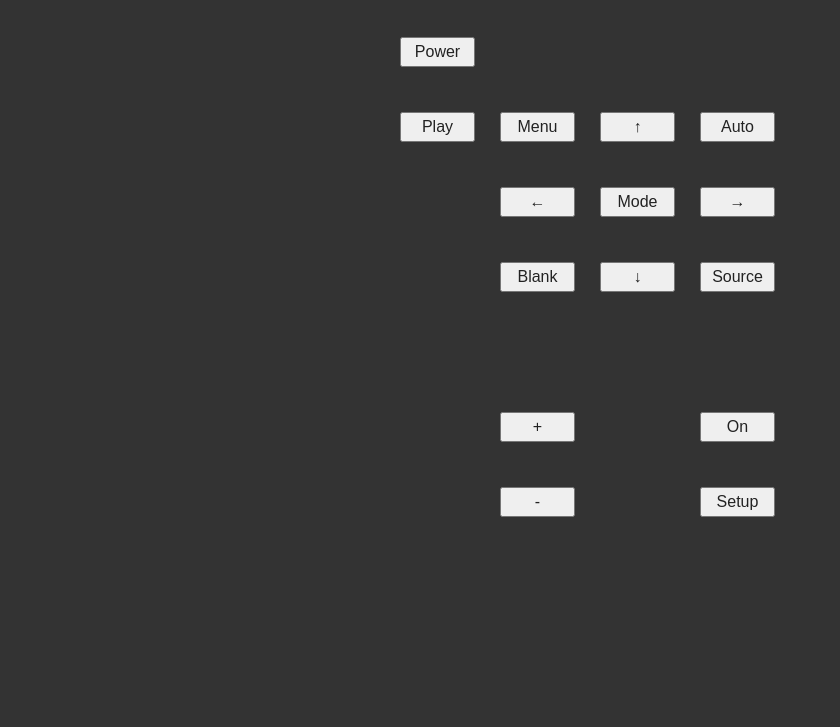
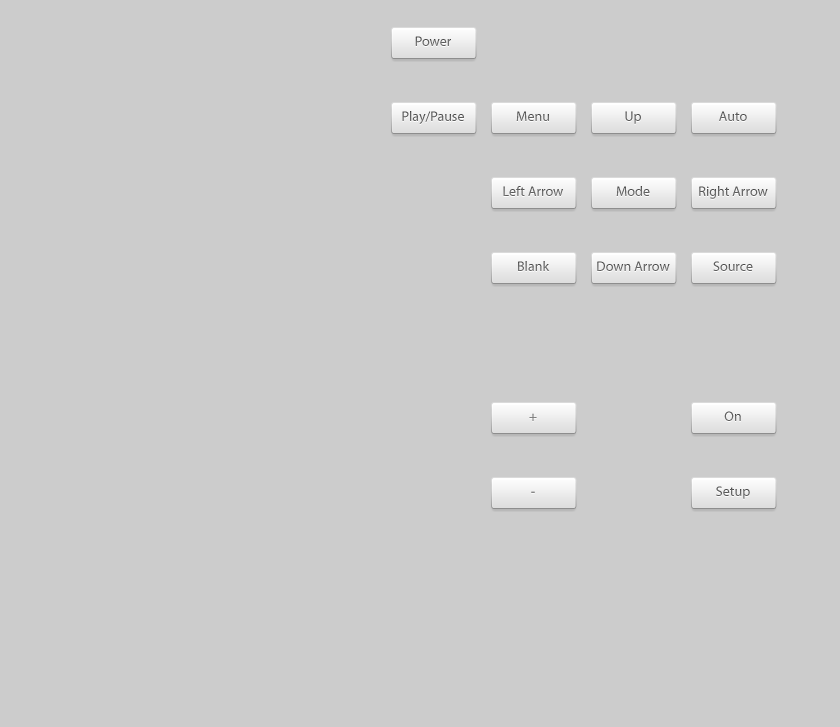
Before and after one commit to justinireland/MP522ST-control, a plain HTML site: page app/index.html in a window 1280 px wide. Shown: the part 73-800 px from the top of the page, without its empty margins (0-840 px from the left). Drawn offline with nearby package versions, Linux system fonts and the light colour scheme.

Commit message:
client app working with basic sprite image buttons

```diff
--- a/app/css/style.css
+++ b/app/css/style.css
@@ -171,7 +171,7 @@ table button, table input { *overflow: auto; }
  * 2. Allow styling of clickable form elements in iOS
  */
 
-button, input[type="button"], input[type="reset"], input[type="submit"] { cursor: pointer; -webkit-appearance: button; }
+button, input[type="button"], input[type="reset"], input[type="submit"] { cursor: pointer; -webkit-appearance: none; }
 
 /*
  * Consistent box sizing and appearance
@@ -212,7 +212,7 @@ td { vertical-align: top; }
    ========================================================================== */
 
 body {
-	background-color:#333;
+	background-color: #CCC;
 }
 
 #main {
@@ -223,10 +223,74 @@ body {
 }
 
 .pushbutton {
-	margin: 10px;
-	height: 30px;
-	width: 75px;
+	background: url(/img/buttons.png) no-repeat 0 0;
+	cursor:pointer;
+	width: 88px;
+	height: 35px;
+	display: block;
+	text-indent: -9999px;
 }
+
+#power 			{background-position: 0px 0px;}
+#power:hover 	{background-position: 0px -41px;}
+#power:active 	{background-position: 0px -82px;}
+
+#play-pause			{background-position: -88px 0px;}
+#play-pause:hover 	{background-position: -88px -41px;}
+#play-pause:active	{background-position: -88px -82px;}
+
+#menu 			{background-position: -176px 0px;}
+#menu:hover 	{background-position: -176px -41px;}
+#menu:active 	{background-position: -176px -83px;}
+
+#up-arrow			{background-position: -264px 0px;}
+#up-arrow:hover		{background-position: -264px -41px;}
+#up-arrow:active 	{background-position: -264px -82px;}
+
+#auto			{background-position: -352px 0px;}
+#auto:hover		{background-position: -352px -41px;}
+#auto:active 	{background-position: -352px -82px;}
+
+#left-arrow			{background-position: -440px 0px;}
+#left-arrow:hover	{background-position: -440px -41px;}
+#left-arrow:active 	{background-position: -440px -82px;}
+
+#mode			{background-position: -528px 0px;}
+#mode:hover		{background-position: -528px -41px;}
+#mode:active 	{background-position: -528px -82px;}
+
+#right-arrow		{background-position: -616px 0px;}
+#right-arrow:hover	{background-position: -616px -41px;}
+#right-arrow:active {background-position: -616px -82px;}
+
+#blank			{background-position: -704px 0px;}
+#blank:hover	{background-position: -704px -41px;}
+#blank:active 	{background-position: -704px -82px;}
+
+#down-arrow			{background-position: -792px 0px;}
+#down-arrow:hover	{background-position: -792px -41px;}
+#down-arrow:active 	{background-position: -792px -82px;}
+
+#source			{background-position: -880px 0px;}
+#source:hover	{background-position: -880px -41px;}
+#source:active 	{background-position: -880px -82px;}
+
+#zoom-in		{background-position: -968px 0px;}
+#zoom-in:hover	{background-position: -968px -41px;}
+#zoom-in:active	{background-position: -968px -82px;}
+
+#zoom-out		{background-position: -1056px 0px;}
+#zoom-out:hover	{background-position: -1056px -41px;}
+#zoom-out:active{background-position: -1056px -82px;}
+
+#timer-on			{background-position: -1144px 0px;}
+#timer-on:hover		{background-position: -1144px -41px;}
+#timer-on:active 	{background-position: -1144px -82px;}
+
+#timer-setup		{background-position: -1232px 0px;}
+#timer-setup:hover	{background-position: -1232px -41px;}
+#timer-setup:active {background-position: -1232px -82px;}
+
 
 .col1, .col2, .col3, .col4, .row1, .row2, .row3, .row4, .row5, .row6, .row7 {
 		position:absolute;
--- a/app/index.html
+++ b/app/index.html
@@ -17,7 +17,10 @@
   <meta name="author" content="">
 
   <!-- Mobile viewport optimized: j.mp/bplateviewport -->
-  <meta name="viewport" content="width=device-width,initial-scale=1">
+  <meta name="viewport" content="width=device-width,initial-scale=1,maximum-scale=1,user-scalable=no">
+
+  <!-- Hide browser chrome -->
+  <meta name="apple-mobile-web-app-capable" content="yes" />
 
   <!-- Place favicon.ico and apple-touch-icon.png in the root directory: mathiasbynens.be/notes/touch-icons -->
 
@@ -43,49 +46,49 @@
     <div id="main" role="main">
     <div id="main-wrapper">
     	<div class="col1 row1">
-			<input type="button" class="mp522st pushbutton" value="Power" id="power"/>
+            <div class="mp522st pushbutton" id="power"></div>
         </div>
         <div class="col1 row2">
-	        <input type="button" class="mp522st pushbutton" value="Play" id="play-pause"/>
+            <div class="mp522st pushbutton" id="play-pause"></div>
         </div>
         <div class="col2 row2">
-	        <input type="button" class="mp522st pushbutton" value="Menu" id="menu"/>
+        	<div class="mp522st pushbutton" id="menu"></div>
         </div>
         <div class="col3 row2">
-	        <input type="button" class="mp522st pushbutton" value="&uarr;" id=""/>
+            <div class="mp522st pushbutton" id="up-arrow"></div>
         </div>
         <div class="col4 row2">
-	        <input type="button" class="mp522st pushbutton" value="Auto" id="auto"/>
+        	<div class="mp522st pushbutton" id="auto"></div>
         </div>
         <div class="col2 row3">
-	        <input type="button" class="mp522st pushbutton" value="&larr;" id=""/>
+        	<div class="mp522st pushbutton" id="left-arrow"></div>
         </div>
         <div class="col3 row3">
-	        <input type="button" class="mp522st pushbutton" value="Mode" id="mode"/>
+        	<div class="mp522st pushbutton" id="mode"></div>
         </div>
         <div class="col4 row3">
-	        <input type="button" class="mp522st pushbutton" value="&rarr;" id=""/>
+            <div class="mp522st pushbutton" id="right-arrow"></div>
         </div>
         <div class="col2 row4">
-	        <input type="button" class="mp522st pushbutton" value="Blank" id="blank"/>
+            <div class="mp522st pushbutton" id="blank"></div>
         </div>
         <div class="col3 row4">
-	        <input type="button" class="mp522st pushbutton" value="&darr;" id=""/>
+            <div class="mp522st pushbutton" id="down-arrow"></div>
         </div>
         <div class="col4 row4">
-	        <input type="button" class="mp522st pushbutton" value="Source" id="source"/>
+            <div class="mp522st pushbutton" id="source"></div>
         </div>
         <div class="col2 row6">
-	        <input type="button" class="mp522st pushbutton" value="+" id="zoom+"/>
+            <div class="mp522st pushbutton" id="zoom-in"></div>
         </div>
         <div class="col2 row7">
-	        <input type="button" class="mp522st pushbutton" value="-" id="zoom-"/>
+            <div class="mp522st pushbutton" id="zoom-out"></div>
         </div>
         <div class="col4 row6">
-	        <input type="button" class="mp522st pushbutton" value="On" id="timer-on"/>
+            <div class="mp522st pushbutton" id="timer-on"></div>
         </div>
         <div class="col4 row7">
-	        <input type="button" class="mp522st pushbutton" value="Setup" id="timer-setup"/>
+            <div class="mp522st pushbutton" id="timer-setup"></div>
     	</div>
     </div><!-- end of main-wrapper -->
     </div>
@@ -94,13 +97,11 @@
     </footer>
   </div> <!--! end of #container -->
 
-
   <!-- JavaScript at the bottom for fast page loading -->
 
   <!-- Grab Google CDN's jQuery, with a protocol relative URL; fall back to local if offline -->
   <script src="//ajax.googleapis.com/ajax/libs/jquery/1.6.2/jquery.min.js"></script>
   <script>window.jQuery || document.write('<script src="js/libs/jquery-1.6.2.min.js"><\/script>')</script>
-
 
   <!-- scripts concatenated and minified via ant build script-->
   <script defer src="js/plugins.js"></script>
@@ -108,22 +109,5 @@
   <script src="/nowjs/now.js"></script>
   <!-- end scripts-->
 
-
-  <!-- Change UA-XXXXX-X to be your site's ID -->
-  <script>
-    window._gaq = [['_setAccount','UAXXXXXXXX1'],['_trackPageview'],['_trackPageLoadTime']];
-    Modernizr.load({
-      load: ('https:' == location.protocol ? '//ssl' : '//www') + '.google-analytics.com/ga.js'
-    });
-  </script>
-
-
-  <!-- Prompt IE 6 users to install Chrome Frame. Remove this if you want to support IE 6.
-       chromium.org/developers/how-tos/chrome-frame-getting-started -->
-  <!--[if lt IE 7 ]>
-    <script src="//ajax.googleapis.com/ajax/libs/chrome-frame/1.0.3/CFInstall.min.js"></script>
-    <script>window.attachEvent('onload',function(){CFInstall.check({mode:'overlay'})})</script>
-  <![endif]-->
-
 </body>
 </html>
--- a/app/js/script.js
+++ b/app/js/script.js
@@ -2,7 +2,11 @@
 
 */
 $(document).ready(function(){
-  $(".mp522st").click(function(){
-    now.buttonPress($(this).attr('id'));
-  });
+
+	//Click handler for now.js module
+  	$(".mp522st").click(function(){
+    	now.buttonPress($(this).attr('id'));
+  	});
+
+
 });
--- a/server.js
+++ b/server.js
@@ -123,10 +123,10 @@ var whichCommand = function(command) {
 		case "source":
 			IRcommand = "341,170,21,20,21,20,21,20,21,20,21,20,21,20,21,20,21,20,21,20,21,20,21,20,21,20,21,63,21,63,21,20,21,20,21,20,21,20,21,63,21,20,21,20,21,20,21,20,21,20,21,63,21,63,21,20,21,63,21,63,21,63,21,63,21,63,21,760";
 			break;
-		case "zoom+":
+		case "zoom-in":
 			IRcommand = "342,170,22,20,22,20,22,20,22,20,22,20,22,20,22,20,22,20,22,20,22,20,22,20,22,20,22,63,22,63,22,20,22,20,22,20,22,20,22,20,22,63,22,63,22,20,22,20,22,20,22,63,22,63,22,63,22,20,22,20,22,63,22,63,22,63,22,760";
 			break;
-		case "zoom-":
+		case "zoom-out":
 			IRcommand = "342,170,22,20,22,20,22,20,22,20,22,20,22,20,22,20,22,20,22,20,22,20,22,20,22,20,22,63,22,63,22,20,22,20,22,63,22,20,22,20,22,63,22,63,22,20,22,20,22,20,22,20,22,63,22,63,22,20,22,20,22,63,22,63,22,63,22,760";
 			break;
 		case "timer-on":
```
Also changed, not shown: app/img/background.jpg (added), app/img/bckgrnd_greytexture.png (deleted), app/img/benq-logo.png, app/img/btn_power.png (deleted), app/img/btn_power_active.png (deleted), app/img/buttons.png (added), 3 other files.
